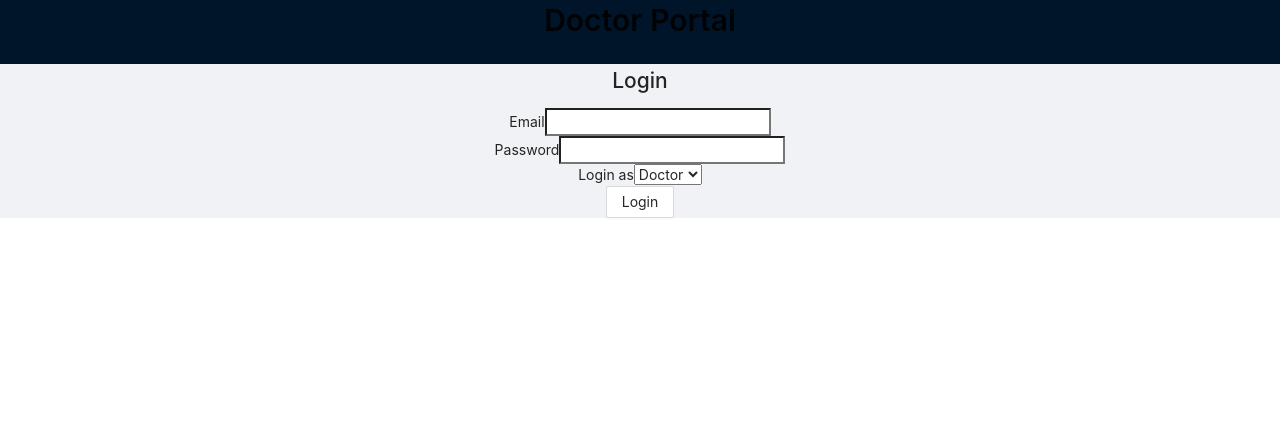
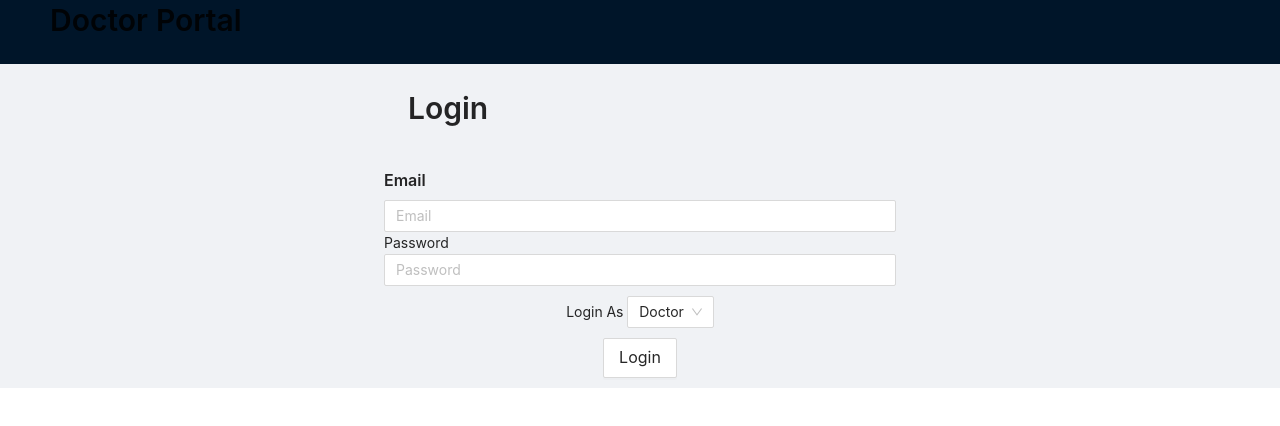
Before and after one commit to KiranMungekar/doctorPortal, a React (Create React App) app: page /signup in a window 1280 px wide. Shown: the top 426 px of the page. Built offline with nearby package versions, Linux system fonts and the light colour scheme.

Commit message:
Ant design integrated && signup page css done

```diff
--- a/package.json
+++ b/package.json
@@ -11,6 +11,7 @@
     "axios": "^0.20.0",
     "history": "^5.0.0",
     "lodash": "^4.17.20",
+    "materialize-css": "^1.0.0-rc.2",
     "react": "^16.13.1",
     "react-dom": "^16.13.1",
     "react-hook-form": "^6.7.2",
--- a/src/App.css
+++ b/src/App.css
@@ -23,6 +23,13 @@
   color: white;
 }
 
+container{
+  width: 70%;
+  display:flex;
+  justify-content: center;
+}
+
+
 .App-container{
   display: flex;
   flex-direction: column;
@@ -35,6 +42,10 @@
   color: #61dafb;
 }
 
+.signupContainer{
+  width: 30%;
+}
+
 @keyframes App-logo-spin {
   from {
     transform: rotate(0deg);
--- a/src/App.js
+++ b/src/App.js
@@ -20,12 +20,12 @@ const { Title,Text } = Typography;
 function App() {
   return (
 
-        <Layout className="App">
+        <Layout className="">
           <Router>
           <Header>
             <Title level={2}>Doctor Portal</Title>
           </Header>
-          <Content className="App-container">
+          <Content  className="site-layout-background" style={{width:'100%', paddingRight:'30%', paddingLeft:'30%'}} >
 
               <Switch>
                 <Route exact path="/" component={Home} />
--- a/src/Dashboard.js
+++ b/src/Dashboard.js
@@ -5,6 +5,9 @@ import {connect} from 'react-redux';
 import PatientsList from './patients/PatientsList';
 import {fetchUser,fetchPatients} from './actions'
 
+import { Typography, Divider } from 'antd';
+
+const { Title, Paragraph, Text } = Typography;
 
 const Dashboard = ({user,isLoggedin, patients,fetchPatients,fetchUser,match,history})=> {
    const params=useParams();
@@ -74,16 +77,19 @@ const mapStateToProps=state=>({
 
         return(
             <div>
-                <h1>`Dashboard of {type}`  </h1>
+                <Title level={2} >Dashboard of Doctors  </Title>
+
+                <Divider />
                 <div>
-                    <div>Info:
-
+                    <div>
                             <div>
-                                <p>Name: Dr. {info.name} ({info.degree})</p>
-                                <p>Joined On: {info.createdAt}</p>
+                                <p><Title level={5} >Name:</Title> <Title level={5} strong> Dr. {info.name} ({info.degree})</Title> </p>
+                                <p><Title level={5} >Joined On:</Title> <Title level={5} strong>{info.createdAt}</Title> </p>
                             </div>
 
                     </div>
+
+                    <Divider />
                 </div>
             </div>
         )
--- a/src/Signup.js
+++ b/src/Signup.js
@@ -4,11 +4,14 @@ import authService from './AuthService';
 import {connect} from 'react-redux';
 
 import {signInUser} from './actions';
+import './index.css';
 
 //Design;
-import { Layout,Button } from 'antd';
 
-
+import { Layout,Button ,Typography,Input,Select} from 'antd';
+const { Title,Text } = Typography;
+const { Header, Footer, Sider, Content } = Layout;
+const { Option } = Select;
 
 const Signup= (props)=>{
     const [email, setEmail]= useState("");
@@ -20,27 +23,39 @@ const Signup= (props)=>{
     const [type, setType]= useState('doctor')
 
         return(
-            <div>
-                <h1>Login</h1>
-                <div>
-                    <div>
-                        <label htmlFor="email">Email</label>
-                        <input type="text" id="email" name="email" value={email}  onChange={(e)=> setEmail(e.target.value)} />
+            <Layout>
+                <Content >
+                    <div className="" style={{padding: 24}}>
+                        <div span={24}>
+                            <Title level={2} >Login</Title>
+                        </div>
+
                     </div>
                     <div>
-                        <label htmlFor="password">Password</label>
-                        <input type="password" id="password" name="password" value={password} onChange={(e) => setPassword(e.target.value)} />
+                        <div span={24}>
+                            <Title level={5} htmlFor="email">Email</Title>
+                            <Input type="text" placeholder="Email" id="email" name="email" value={email}  onChange={(e)=> setEmail(e.target.value)} />
                     </div>
+
+                    </div>
+
                     <div>
-                        <label htmlFor="type">Login as</label>
-                        <select value={type} onChange={(e)=> setType(e.target.value)}>
-                            {types.map(type=>(
-                                <option key={type.label} value={type.value} >{type.label}</option>
-                            ))}
-                        </select>
+                        <div>
+                            <label htmlFor="password">Password</label>
+                            <Input type="password" id="password" placeholder="Password" name="password" value={password} onChange={(e) => setPassword(e.target.value)} />
+                        </div>
                     </div>
-                    <div>
-                        <Button className="primary" onClick={()=>{
+                    <div style={{textAlign:'center'}}>
+                        <div style={{margin:10}}>
+                            <label htmlFor="type">Login As </label>
+                            <Select value={type} onChange={setType}>
+                                {types.map(type=>(
+                                    <Option key={type.label} value={type.value} >{type.label}</Option>
+                                ))}
+                            </Select>
+                        </div>
+                        <div style={{margin:10}}>
+                            <Button className="primary"  size='large' onClick={()=>{
                             props.signInUser(email,password,type).then(({valid, id})=>{
                                 if(valid){
                                     if(type === 'doctor'){
@@ -55,10 +70,13 @@ const Signup= (props)=>{
 
 
                         }}>Login</Button>
+                        </div>
                     </div>
-                </div>
 
-            </div>
+
+                </Content>
+
+            </Layout>
         )
 
 }
--- a/src/index.css
+++ b/src/index.css
@@ -11,3 +11,16 @@ code {
   font-family: source-code-pro, Menlo, Monaco, Consolas, 'Courier New',
     monospace;
 }
+
+.padding-1{
+  padding: 10;
+}
+.padding-2{
+  padding: 20;
+}
+.padding-3{
+  padding: 30;
+}
+.padding-4{
+  padding: 40;
+}
```
Also changed, not shown: 1 other file (tests, documents, lock files or other folders).
